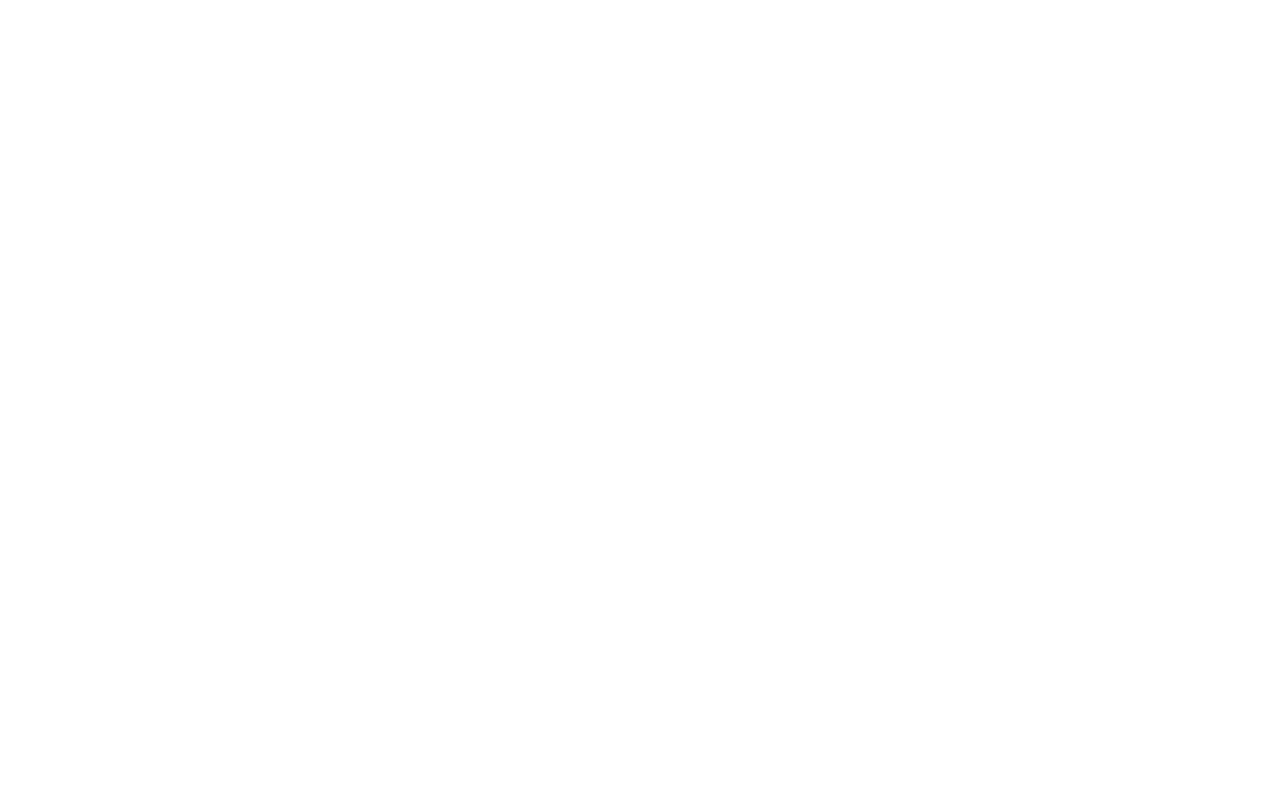
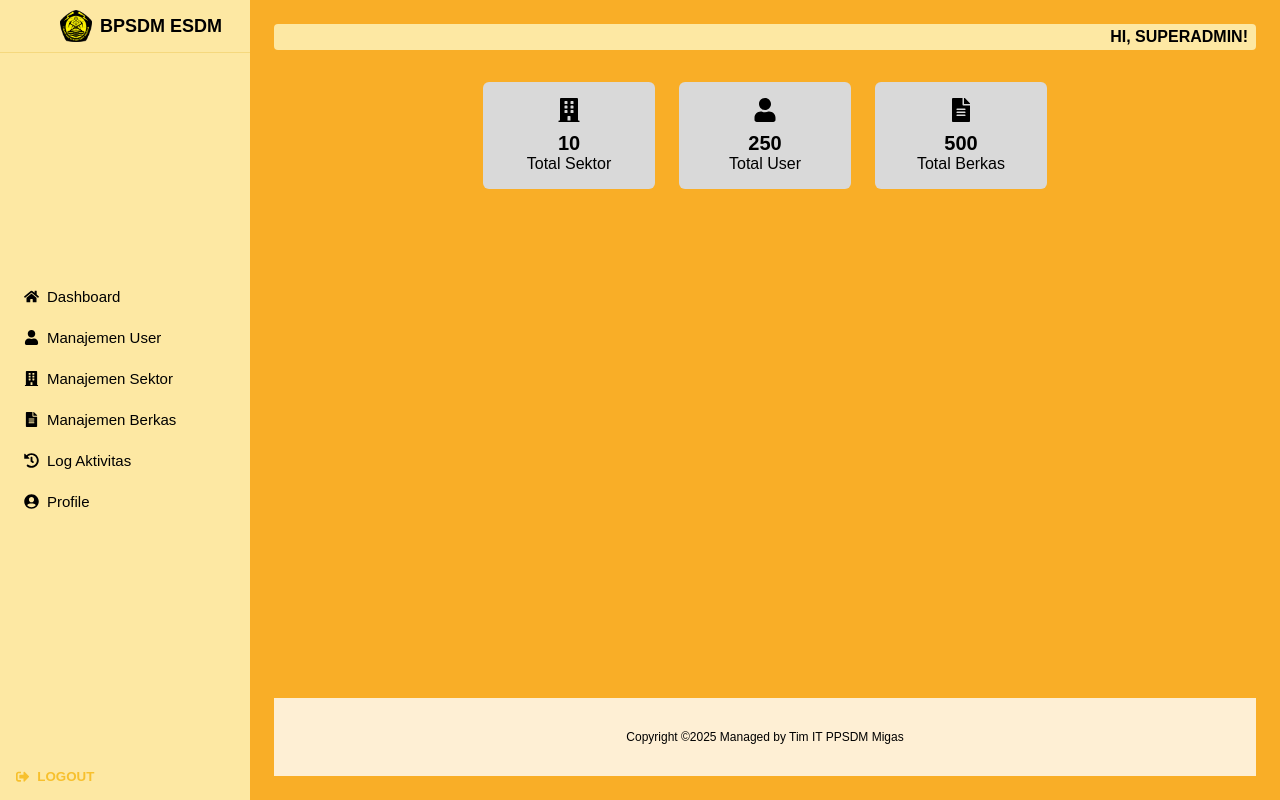
Before and after one commit to Faisal12104/sdm-hcsummit, a React (Create React App) app: page /dashboard in a window 1280 px wide. Before the commit this address had no page. Built offline with nearby package versions, Linux system fonts and the light colour scheme.

Commit message:
dashboard

```diff
--- a/src/App.js
+++ b/src/App.js
@@ -3,6 +3,8 @@
 import AuthForm from './components/AuthForm/AuthForm';
 import PopupLogin from './components/PopupLogin/PopupLogin';
 import ComingSoon from './components/ComingSoon/ComingSoon';
+import DashboardPage from './components/DashboardPage/DashboardPage';
+
 
 function App() {
   return (
@@ -12,6 +14,7 @@
         <Route path="/auth" element={<AuthForm />} />
         <Route path="/popup" element={<PopupLogin />} />
         <Route path="/comingsoon" element={<ComingSoon />} />
+        <Route path="/dashboard" element={<DashboardPage />} />
       </Routes>
     </Router>
   );
--- a/src/components/AuthForm/AuthForm.jsx
+++ b/src/components/AuthForm/AuthForm.jsx
@@ -5,6 +5,8 @@
 import PopupLogin from '../PopupLogin/PopupLogin';
 import { FaEye, FaEyeSlash } from 'react-icons/fa';
 import './AuthForm.css';
+import { useNavigate } from 'react-router-dom';
+
 
 const AuthForm = () => {
   const [activeTab, setActiveTab] = useState('login');
@@ -40,6 +42,8 @@
     setShowConfirmPassword(!showConfirmPassword);
   };
 
+  const navigate = useNavigate();
+
   const handleSubmit = (e) => {
     e.preventDefault();
 
@@ -47,6 +51,15 @@
   if (formData.email && formData.username && formData.password) {
     setIsLoginSuccess(true);
     setShowPopup(true);
+    // Simpan token dummy atau info login (jika belum ada backend)
+    localStorage.setItem('isLoggedIn', 'true');
+
+    // Redirect ke dashboard setelah beberapa saat (misalnya setelah popup sukses ditutup)
+    setTimeout(() => {
+      navigate('/dashboard');
+    }, 1000); // tunggu 1 detik biar popup sempat tampil
+
+    // Reset form
     setFormData({
       email: '',
       username: '',
--- /dev/null
+++ b/src/components/DashboardPage/DashboardPage.css
@@ -0,0 +1,144 @@
+/* Sama persis seperti yang sudah Anda tulis */
+.dashboard-container {
+  display: flex;
+  height: 100vh;
+  background-color: #fdf0c0;
+  font-family: sans-serif;
+}
+
+.sidebar {
+  width: 250px;
+  background-color: #fde8a3;
+  display: flex;
+  flex-direction: column;
+  justify-content: space-between;
+}
+
+.sidebar-header {
+  display: flex;
+  align-items: center;
+  padding: 10px 16px;
+  border-bottom: 1px solid #f5d87e;
+}
+
+.sidebar-header img {
+  width: 32px;
+  height: 32px;
+  margin-right: 8px;
+}
+
+.sidebar-header span {
+  font-weight: bold;
+  font-size: 18px;
+}
+
+.burger-btn {
+  margin-right: 8px;
+  background: none;
+  border: none;
+  cursor: pointer;
+}
+
+.nav-links {
+  padding: 16px;
+  display: flex;
+  flex-direction: column;
+}
+
+.nav-links button {
+  display: flex;
+  align-items: center;
+  background: none;
+  border: none;
+  padding: 8px;
+  margin-bottom: 8px;
+  text-align: left;
+  cursor: pointer;
+  font-size: 15px;
+  color: #000;
+  border-radius: 4px;
+}
+
+.nav-links button span {
+  margin-left: 8px;
+}
+
+.nav-links button:hover {
+  background-color: #fcd062;
+}
+
+.active-link {
+  background-color: #fcd062;
+}
+
+.logout-button {
+  padding: 16px;
+  color: #f7c02d;
+  font-weight: bold;
+  background: none;
+  border: none;
+  text-align: left;
+  cursor: pointer;
+  display: flex;
+  align-items: center;
+}
+
+.logout-button span {
+  margin-left: 8px;
+}
+
+.main-content {
+  flex: 1;
+  background-color: #f9ae27;
+  display: flex;
+  flex-direction: column;
+  padding: 24px;
+}
+
+.header-right {
+  text-align: right;
+  margin-bottom: 16px;
+  background-color: #fde8a3;
+  padding: 4px 8px;
+  border-radius: 4px;
+}
+
+.header-right span {
+  font-weight: bold;
+}
+
+.stats {
+  display: flex;
+  justify-content: center;
+  gap: 24px;
+  margin-top: 16px;
+}
+
+.stat-box {
+  background-color: #d9d9d9;
+  border-radius: 6px;
+  width: 140px;
+  text-align: center;
+  padding: 16px;
+}
+
+.stat-box svg {
+  margin-bottom: 6px;
+}
+
+.stat-box .number {
+  font-size: 20px;
+  font-weight: bold;
+}
+
+.extra-text {
+  text-align: center;
+  margin-top: 32px;
+}
+
+
+.footer {
+  text-align: center;
+  font-size: 12px;
+  margin-top: auto;
+}
--- /dev/null
+++ b/src/components/DashboardPage/DashboardPage.jsx
@@ -0,0 +1,97 @@
+import React from 'react';
+import { useNavigate } from 'react-router-dom';
+import { FaUser, FaBuilding, FaFileAlt, FaSignOutAlt, FaHome, FaHistory, FaUserCircle  } from 'react-icons/fa';
+import './DashboardPage.css';
+import Footer from '../Footer/Footer';
+import esdmLogo from '../../assets/Logo_Kementerian_ESDM.png';
+
+
+const DashboardPage = () => {
+  const navigate = useNavigate();
+
+  const handleLogout = () => {
+    // Hapus token dummy dan redirect
+    localStorage.removeItem('isLoggedIn');
+    navigate('/'); // atau '/login' sesuai route login Anda
+  };
+
+  return (
+    <div className="dashboard-container">
+      {/* Sidebar */}
+      <aside className="sidebar">
+        <div className="sidebar-header">
+          <button className="burger-btn">
+            <svg width="24" height="24" fill="currentColor">
+              <path d="M4 6h16M4 12h16M4 18h16" />
+            </svg>
+          </button>
+          <img
+              src={esdmLogo}
+              alt="Kementerian ESDM"
+              className="hero-logo"
+            />
+          <span>BPSDM ESDM</span>
+        </div>
+        <nav className="nav-links">
+          <button className="active-link">
+            <FaHome />
+            <span>Dashboard</span>
+          </button>
+          <button>
+            <FaUser />
+            <span>Manajemen User</span>
+          </button>
+          <button>
+            <FaBuilding />
+            <span>Manajemen Sektor</span>
+          </button>
+          <button>
+            <FaFileAlt />
+            <span>Manajemen Berkas</span>
+          </button>
+          <button>
+            <FaHistory />
+            <span>Log Aktivitas</span>
+          </button>
+          <button>
+          <FaUserCircle />
+          <span>Profile</span>
+        </button>
+        </nav>
+        <button onClick={handleLogout} className="logout-button">
+          <FaSignOutAlt />
+          <span>LOGOUT</span>
+        </button>
+      </aside>
+
+      {/* Main Content */}
+      <main className="main-content">
+        <div className="header-right">
+          <span>HI, SUPERADMIN!</span>
+        </div>
+
+        <div className="stats">
+          <div className="stat-box">
+            <FaBuilding size={24} />
+            <div className="number">10</div>
+            <div>Total Sektor</div>
+          </div>
+          <div className="stat-box">
+            <FaUser size={24} />
+            <div className="number">250</div>
+            <div>Total User</div>
+          </div>
+          <div className="stat-box">
+            <FaFileAlt size={24} />
+            <div className="number">500</div>
+            <div>Total Berkas</div>
+          </div>
+        </div>
+
+      <Footer />
+      </main>
+    </div>
+  );
+};
+
+export default DashboardPage;
```
Lines whose indentation alone changed are shown as unchanged.
